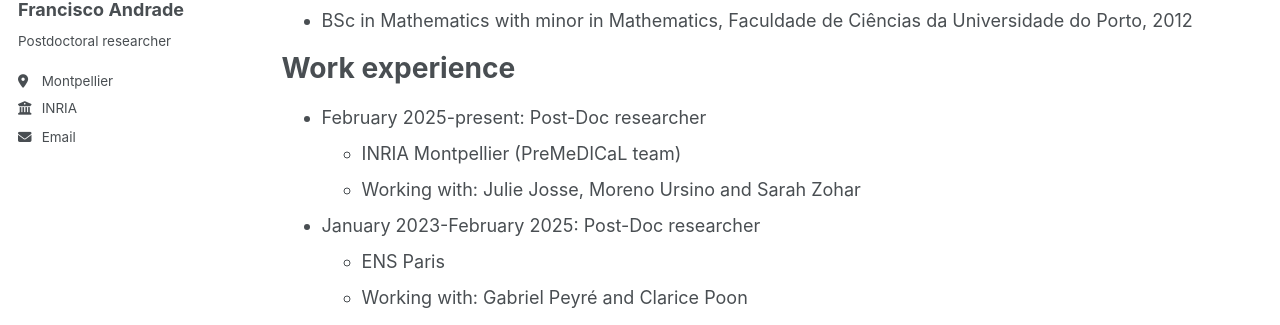
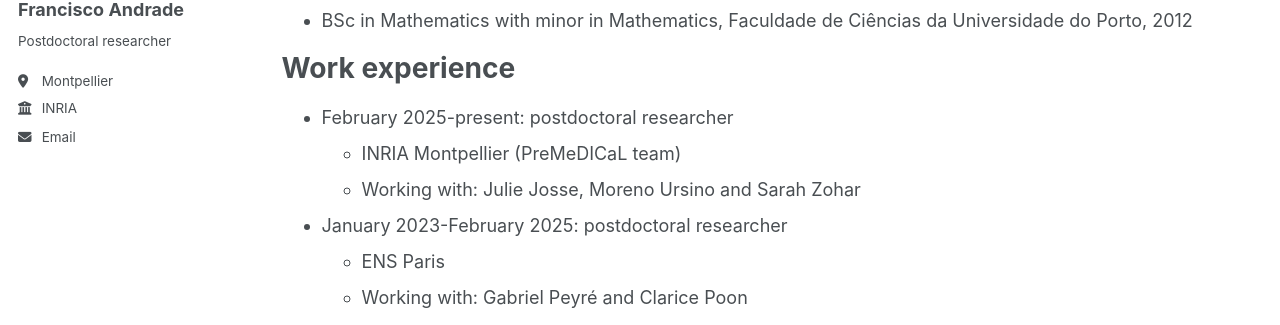
Before and after one commit to FranciscoAndrade90/FranciscoAndrade90.github.io, a Jekyll site: the page built from _pages/cv.md, in a window 1280 px wide and 1004 px high. Shown: the part 285-610 px from the top of the window. Built offline with Jekyll 4.4.1, drawn with Linux system fonts in a browser that asks for light colours.

Commit message:
Update cv.md

```diff
--- a/_pages/cv.md
+++ b/_pages/cv.md
@@ -17,10 +17,10 @@ Education
 
 Work experience
 ======
-* February 2025-present: Post-Doc researcher
+* February 2025-present: postdoctoral researcher
   * INRIA Montpellier (PreMeDICaL team)
   * Working with: Julie Josse, Moreno Ursino and Sarah Zohar
 
-* January 2023-February 2025: Post-Doc researcher
+* January 2023-February 2025: postdoctoral researcher
   * ENS Paris
   * Working with: Gabriel Peyré and Clarice Poon
```
